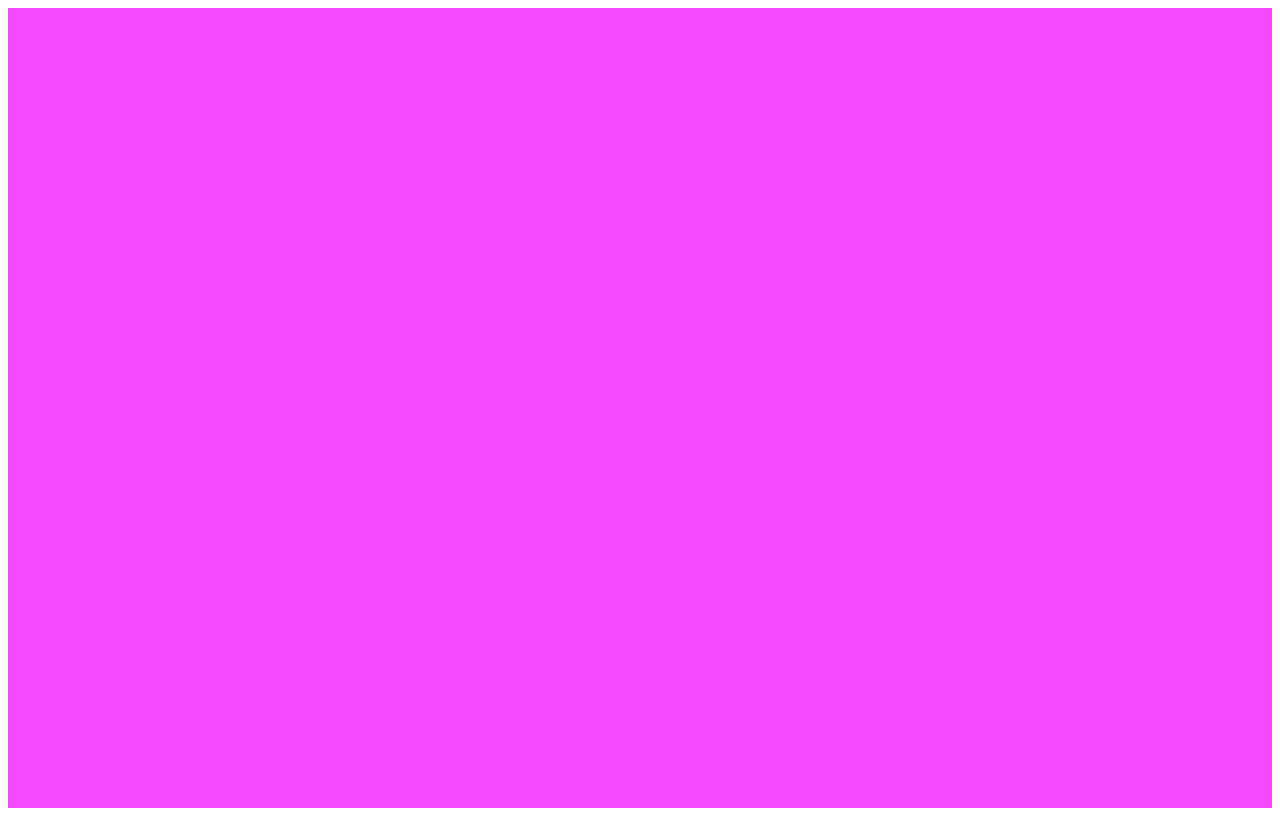
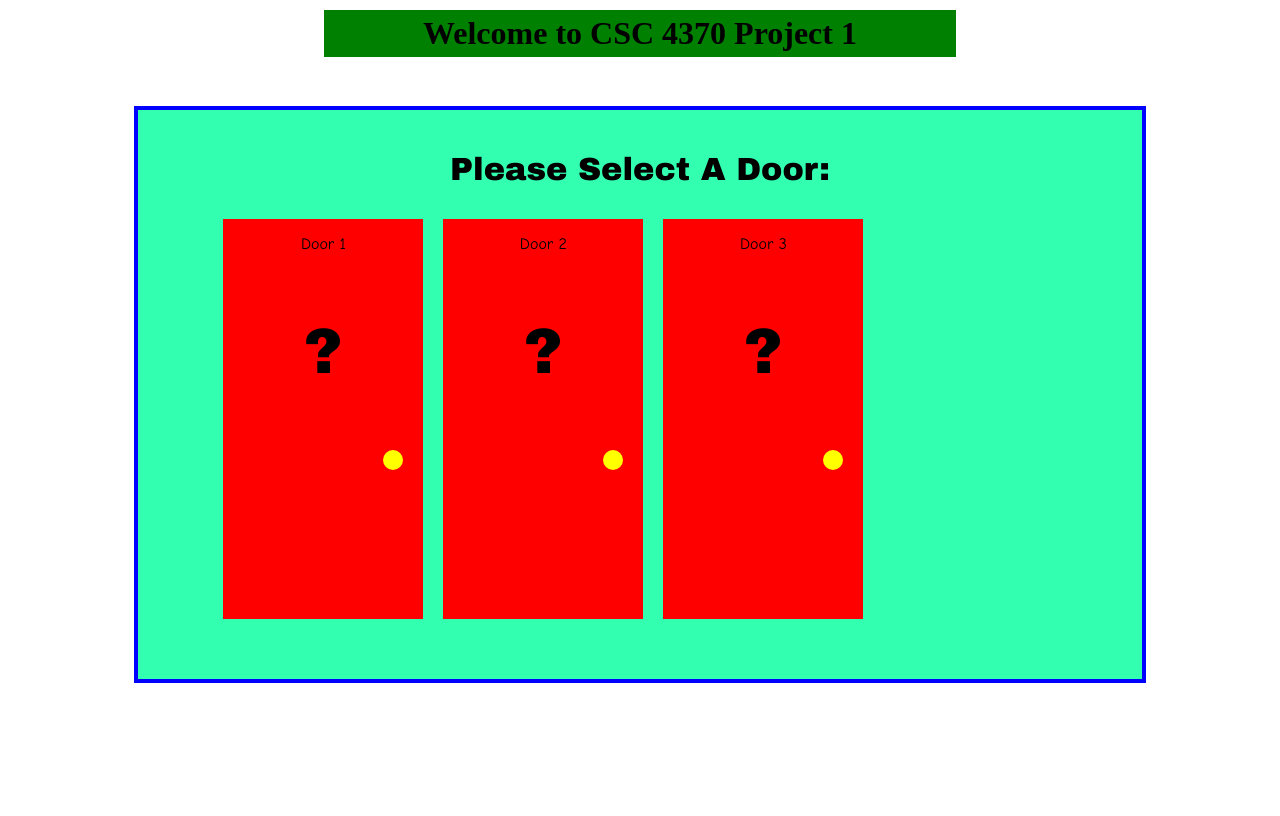
Before and after one commit to youngvz/Monty-Hall-Problem, a plain HTML site: page index.html in a window 1280 px wide. Drawn offline with Linux system fonts and the light colour scheme; files that its build step writes are made by us from their sources; files whose address does not match are found by name.

Commit message:
Add files via upload

```diff
--- a/index.html
+++ b/index.html
@@ -1,16 +1,70 @@
-<html>
+<!DOCTYPE html PUBLIC "-//W3C//DTD XHTML 1.1//EN" "http://www.w3.org/TR/xhtml11/DTD/xhtml11.dtd">
+<html xmlns="http://www.w3.org/1999/xhtml">
+
 <head>
-    <link rel="stylesheet" type="text/css" href="homepage.css">
+  <link rel="stylesheet" type="text/css" href="/Users/mattaugsburger/Documents/School/CSC/WebProgramming/Project1/style.css">
 
-    </head>
+
+<!Creating Title>
+
+<title> Maugs Page </title>
+
+<h1 id="heading">Welcome to CSC 4370 Project 1 <br></h1><br>
+
+</head>
+
 
 <body>
 
-<div id="backdrop">
-    <div id="door1"></div>
-    <div id="door2"></div>
-    <div id="door3"></div>
+
+
+<div id="doorBox">
+	<p>
+		Please Select A Door:
+	</p>
+
+	<div id="doorShape">
+		<p>
+			Door 1
+		</p>
+		<p id="questionMark">
+			?
+		</p>
+		<div id="doorknob">
+
+		</div>
+
+	</div>
+
+	<div id="doorShape">
+		<p>
+			Door 2
+		</p>
+		<p id="questionMark">
+			?
+		</p>
+		<div id="doorknob">
+
+		</div>
+
+	</div>
+
+	<div id="doorShape">
+		<p>
+			Door 3
+		</p>
+		<p id="questionMark">
+			?
+		</p>
+		<div id="doorknob">
+
+		</div>
+
+	</div>
 </div>
 
+
 </body>
+
+
 </html>
--- /dev/null
+++ b/style.css
@@ -0,0 +1,63 @@
+#heading {
+	background-color: green;
+	padding: 5px;
+	margin-top: 10px;
+	margin-left: 25%;
+	margin-right: 25%;
+	overflow: auto;
+	text-align: center;
+}
+
+#doorShape {
+	width: 200px;
+	height: 400px;
+	background: red;
+	text-align: center;
+	float:left;
+	margin-left: 10px;
+	margin-right: 10px;
+	margin-bottom: 10px;
+
+	font-family: "Comic Sans MS", cursive, sans-serif;
+	font-size: 12pt;
+
+
+}
+
+#doorShape:hover {
+	background: pink;
+}
+
+#doorknob {
+	width: 20px;
+	height: 20px;
+	background: yellow;
+	-moz-border-radius: 50px;
+	-webkit-border-radius: 50px;
+	border-radius: 50px;
+	float: right;
+	margin-right: 20px;
+
+}
+
+#doorBox {
+	border: 4px blue solid;
+	background-color: #33FFB0;
+	padding-left:75px;
+	padding-right:75px;
+	padding-top: 10px;
+	padding-bottom: 50px;
+	margin-top: 10px;
+	margin-left: 10%;
+	margin-right: 10%;
+	overflow: auto;
+	text-align: center;
+
+	font-family: "Arial Black", Gadget, sans-serif;
+	font-size: 24pt;
+}
+
+#questionMark {
+	font-family: "Arial Black", Gadget, sans-serif;
+	font-size: 48pt;
+}
```
